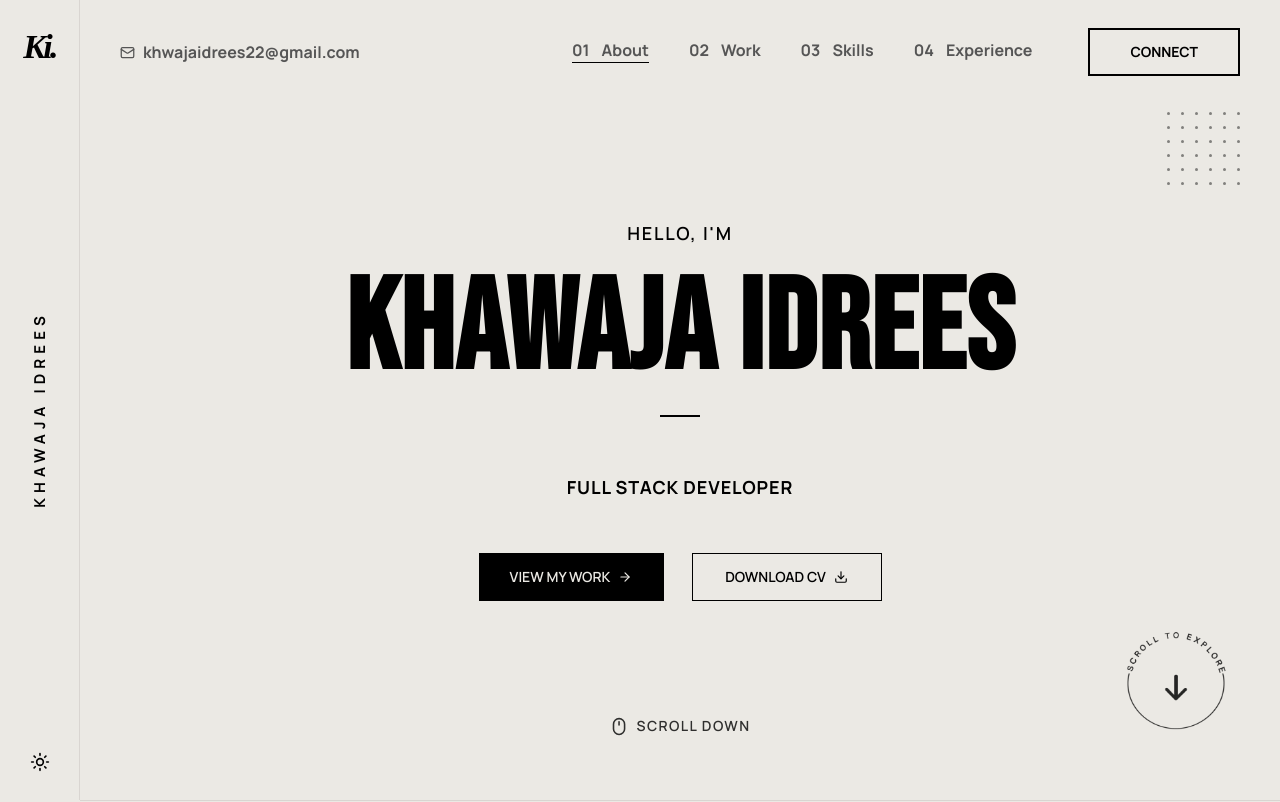
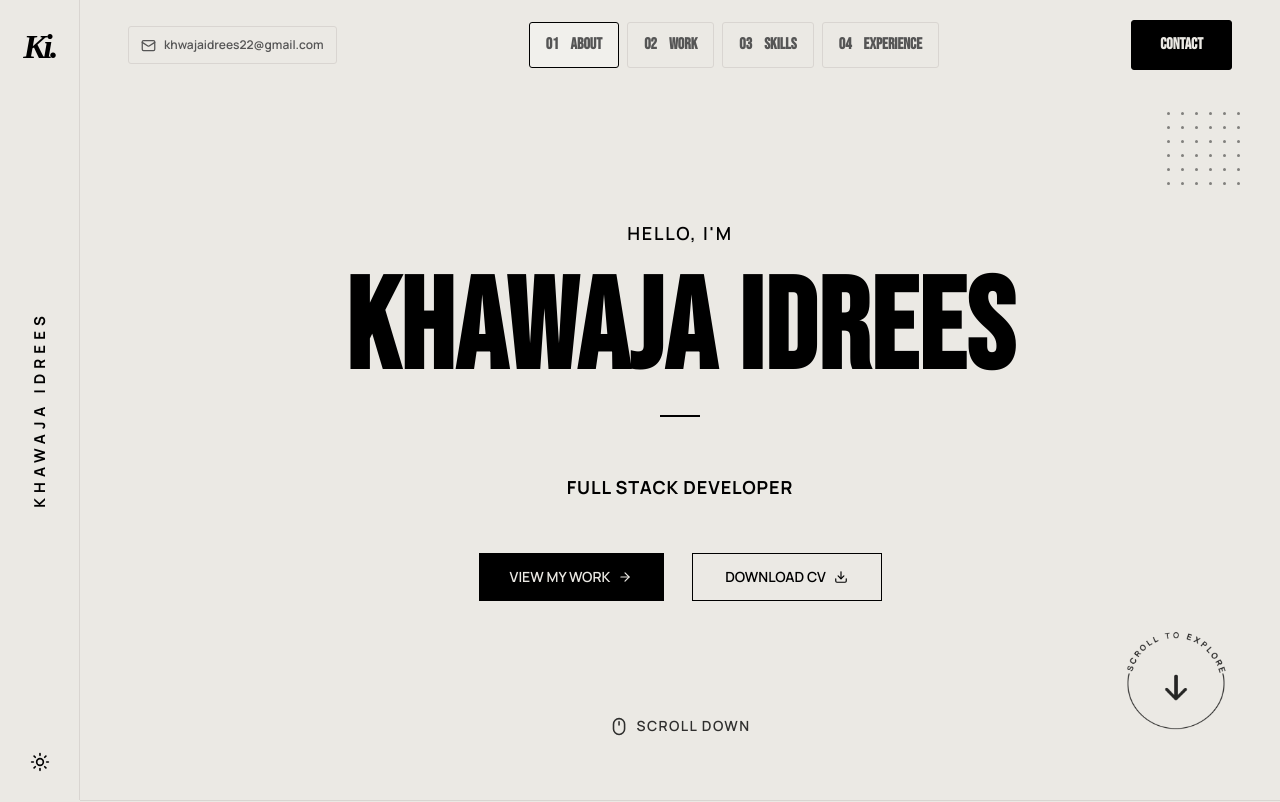
Before and after one commit to KhawajaIdrees/personal-portfolio, a Next.js app: page / in a window 1280 px wide. Shown: the top 802 px of the page. Built offline with nearby package versions, Linux system fonts and the light colour scheme.

Commit message:
updated navbar

```diff
--- a/app/globals.css
+++ b/app/globals.css
@@ -46,6 +46,13 @@ body {
 .live-website-cursor {
   transition: left .36s cubic-bezier(.22, 1, .36, 1), top .36s cubic-bezier(.22, 1, .36, 1), opacity .12s ease;
   will-change: left, top;
+}
+
+.contact-nav-button:hover,
+.contact-nav-button:focus-visible {
+  background-color: var(--token-f89e5f94-764f-452e-9eeb-7398648b9437, #fb6107);
+  border-color: var(--token-f89e5f94-764f-452e-9eeb-7398648b9437, #fb6107);
+  color: var(--ink);
 }
 
 @media (pointer: fine) {
--- a/components/Header.tsx
+++ b/components/Header.tsx
@@ -36,23 +36,23 @@ export default function Header() {
         scrolled ? 'backdrop-blur-sm bg-opacity-95' : ''
       }`}
     >
-      <div className=" grid grid-cols-[1fr_auto_auto] items-center gap-14 px-10 py-7 max-md:flex max-md:flex-wrap max-md:gap-3 max-md:px-5 max-md:py-3">
-        <div className="msg-e flex items-center gap-2 whitespace-nowrap text-xs font-semibold text-text-secondary">
+      <div className="grid grid-cols-[auto_1fr_auto] items-center gap-6 px-8 py-5 max-md:flex max-md:flex-wrap max-md:gap-3 max-md:px-5 max-md:py-3 lg:px-12">
+        <div className="flex items-center gap-2 whitespace-nowrap rounded-[3px] border border-border-light px-3 py-[10px] text-xs font-semibold text-text-secondary transition-smooth hover:border-text-primary">
           <Mail size={15} strokeWidth={2} />
-          <a href="mailto:khwajaidrees22@gmail.com" className=" hover:opacity-60 transition-smooth">
+          <a href="mailto:khwajaidrees22@gmail.com" className="hover:opacity-60 transition-smooth">
             khwajaidrees22@gmail.com
           </a>
         </div>
 
-        <nav className="nav flex items-center gap-10 text-xs font-semibold uppercase text-text-secondary max-md:order-3 max-md:w-full max-md:justify-center max-md:gap-4">
+        <nav className="flex items-center justify-self-center gap-2 text-sm uppercase text-text-secondary max-md:order-3 max-md:w-full max-md:flex-wrap max-md:justify-center">
           {navItems.map((item) => (
             <button
               key={item.id}
               onClick={() => scrollToSection(item.id)}
-              className={`border-b pb-1 whitespace-nowrap transition-smooth ${
+              className={`display-face inline-flex min-h-[46px] items-center whitespace-nowrap rounded-[3px] border px-4 py-2 text-base transition-smooth ${
                 activeNav === item.id
-                  ? 'border-text-primary'
-                  : 'border-transparent hover:border-text-primary'
+                  ? 'border-text-primary bg-white/30'
+                  : 'border-border-light hover:border-text-primary hover:bg-white/30'
               }`}
             >
               <span className="inline-flex items-center gap-3">
@@ -65,9 +65,9 @@ export default function Header() {
 
         <button
           onClick={() => scrollToSection('contact')}
-          className="whitespace-nowrap border-2 border-text-primary px-10 py-3 text-sm font-black transition-smooth hover:bg-text-primary hover:text-cream"
+          className="contact-nav-button display-face whitespace-nowrap rounded-[3px] border border-text-primary bg-text-primary px-7 py-3 text-base font-bold text-cream transition-smooth max-md:ml-auto"
         >
-          CONNECT
+          CONTACT
         </button>
       </div>
     </header>
```
